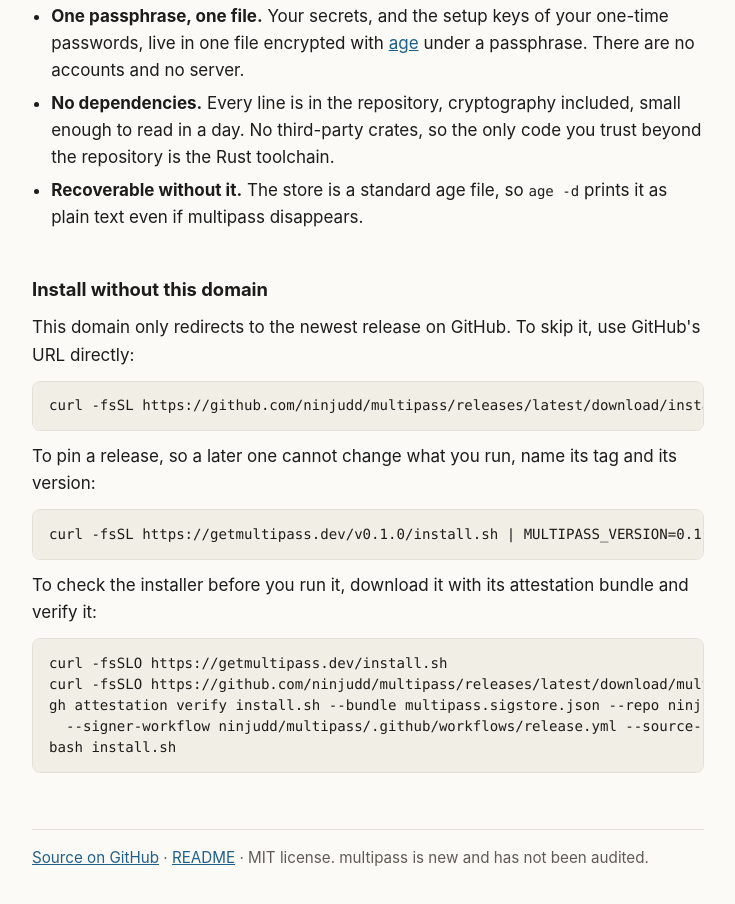
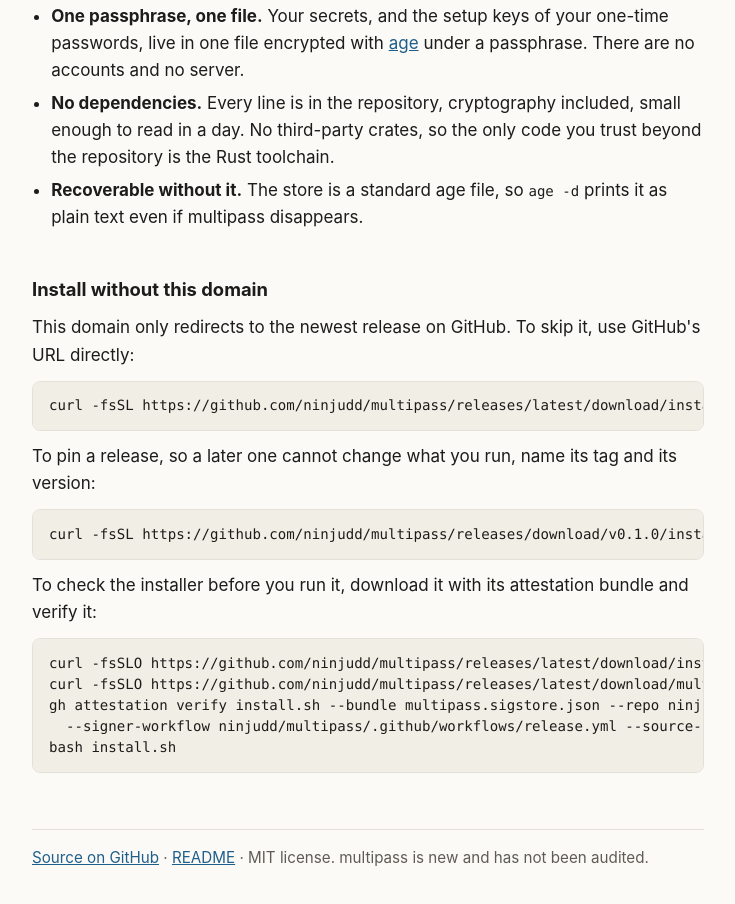
Before and after one commit to ninjudd/multipass, a plain HTML site: page site/index.html in a window 1280 px wide. Shown: the part 518-1422 px from the top of the page, without its empty margins (272-1007 px from the left). Drawn offline with Linux system fonts and the light colour scheme.

Commit message:
Install from GitHub's URLs under the page's Install without this domain
Under that heading, the pinned command and the check-first download fetched install.sh through getmultipass.dev, so a reader who followed them to avoid trusting the domain still ran or downloaded whatever the domain redirects to. Both now use GitHub's release URLs, as plan § 2.6 gives for a pinned install.

```diff
--- a/site/index.html
+++ b/site/index.html
@@ -71,9 +71,9 @@
   <p>This domain only redirects to the newest release on GitHub. To skip it, use GitHub's URL directly:</p>
   <pre><code>curl -fsSL https://github.com/ninjudd/multipass/releases/latest/download/install.sh | bash</code></pre>
   <p>To pin a release, so a later one cannot change what you run, name its tag and its version:</p>
-  <pre><code>curl -fsSL https://getmultipass.dev/v0.1.0/install.sh | MULTIPASS_VERSION=0.1.0 bash</code></pre>
+  <pre><code>curl -fsSL https://github.com/ninjudd/multipass/releases/download/v0.1.0/install.sh | MULTIPASS_VERSION=0.1.0 bash</code></pre>
   <p>To check the installer before you run it, download it with its attestation bundle and verify it:</p>
-  <pre><code>curl -fsSLO https://getmultipass.dev/install.sh
+  <pre><code>curl -fsSLO https://github.com/ninjudd/multipass/releases/latest/download/install.sh
 curl -fsSLO https://github.com/ninjudd/multipass/releases/latest/download/multipass.sigstore.json
 gh attestation verify install.sh --bundle multipass.sigstore.json --repo ninjudd/multipass \
   --signer-workflow ninjudd/multipass/.github/workflows/release.yml --source-ref refs/heads/main
```
